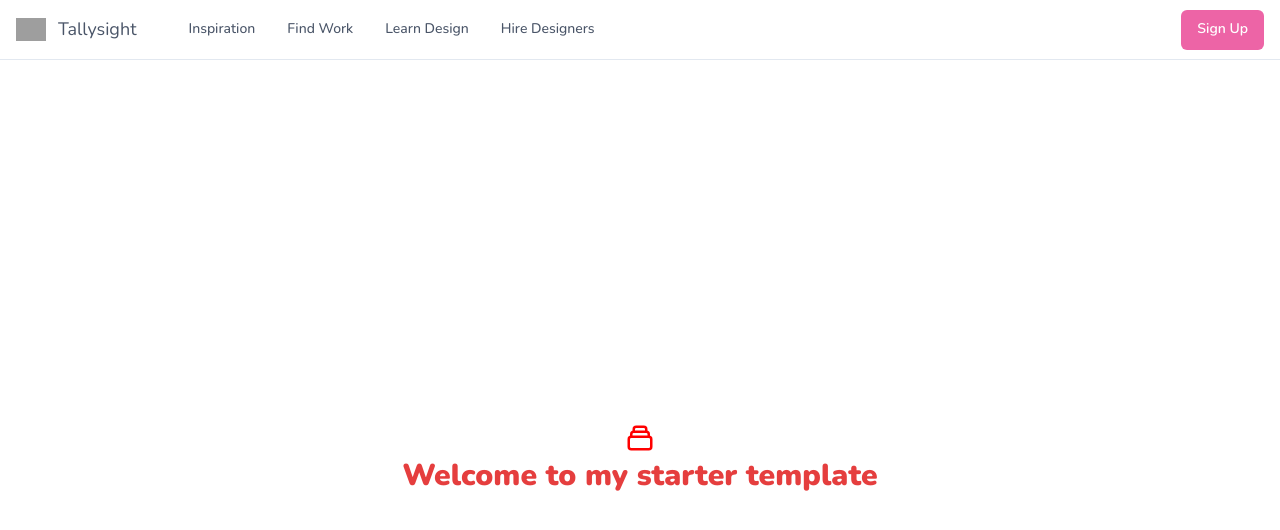
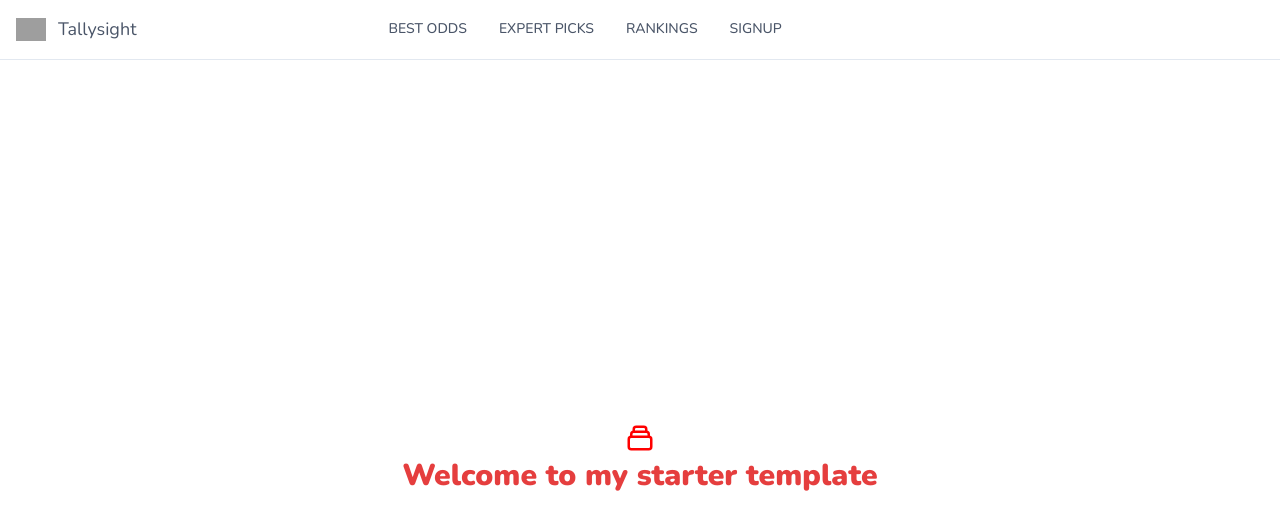
Before and after one commit to peterhan1007/next.js-test, a Next.js app: page / in a window 1280 px wide. Shown: the top 530 px of the page. Built offline with nearby package versions, Linux system fonts and the light colour scheme; grey boxes are pictures that could not be loaded.

Commit message:
styled: header

```diff
--- a/components/Layout/Header.tsx
+++ b/components/Layout/Header.tsx
@@ -57,30 +57,10 @@ const Header = () => {
         <Flex flex={{ base: 1 }} justify={{ base: "center", md: "start" }}>
           <Logo />
 
-          <Flex display={{ base: "none", md: "flex" }} ml={10}>
+          <Flex display={{ base: "none", md: "flex" }} ml={60}>
             <DesktopNav />
           </Flex>
         </Flex>
-
-        <Stack
-          flex={{ base: 1, md: 0 }}
-          justify={"flex-end"}
-          direction={"row"}
-          spacing={6}
-        >
-          <Button
-            display={{ base: "none", md: "inline-flex" }}
-            fontSize={"sm"}
-            fontWeight={600}
-            color={"white"}
-            bg={"pink.400"}
-            _hover={{
-              bg: "pink.300",
-            }}
-          >
-            Sign Up
-          </Button>
-        </Stack>
       </Flex>
 
       <Collapse in={isOpen} animateOpacity>
@@ -252,41 +232,41 @@ interface NavItem {
 
 const NAV_ITEMS: Array<NavItem> = [
   {
-    label: "Inspiration",
+    label: "BEST ODDS",
     children: [
-      {
-        label: "Explore Design Work",
-        subLabel: "Trending Design to inspire you",
-        href: "#",
-      },
-      {
-        label: "New & Noteworthy",
-        subLabel: "Up-and-coming Designers",
-        href: "#",
-      },
+      // {
+      //   label: "Explore Design Work",
+      //   subLabel: "Trending Design to inspire you",
+      //   href: "#",
+      // },
+      // {
+      //   label: "New & Noteworthy",
+      //   subLabel: "Up-and-coming Designers",
+      //   href: "#",
+      // },
     ],
   },
   {
-    label: "Find Work",
+    label: "EXPERT PICKS",
     children: [
-      {
-        label: "Job Board",
-        subLabel: "Find your dream design job",
-        href: "#",
-      },
-      {
-        label: "Freelance Projects",
-        subLabel: "An exclusive list for contract work",
-        href: "#",
-      },
+      // {
+      //   label: "Job Board",
+      //   subLabel: "Find your dream design job",
+      //   href: "#",
+      // },
+      // {
+      //   label: "Freelance Projects",
+      //   subLabel: "An exclusive list for contract work",
+      //   href: "#",
+      // },
     ],
   },
   {
-    label: "Learn Design",
+    label: "RANKINGS",
     href: "#",
   },
   {
-    label: "Hire Designers",
+    label: "SIGNUP",
     href: "#",
   },
 ];
```
